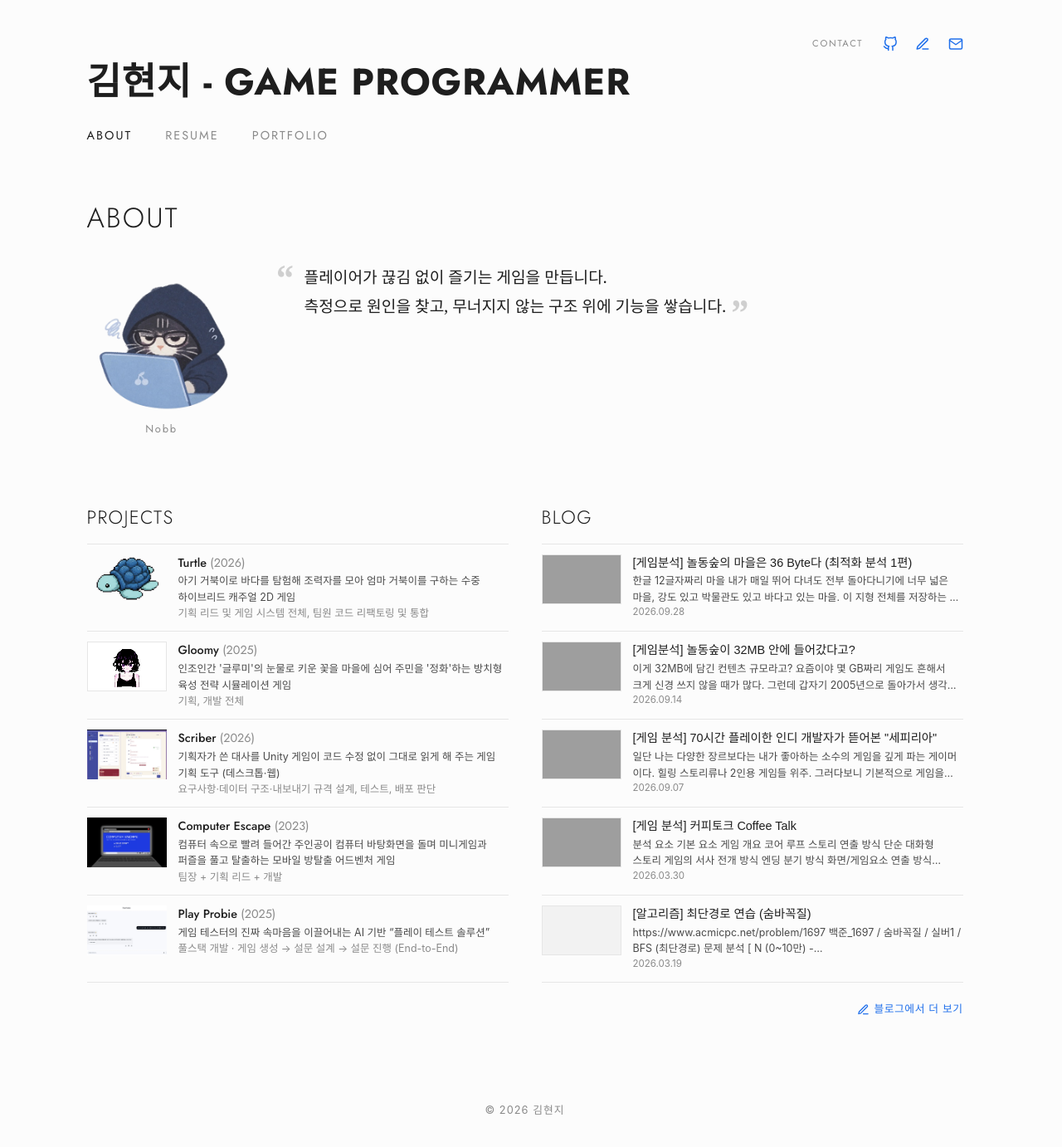
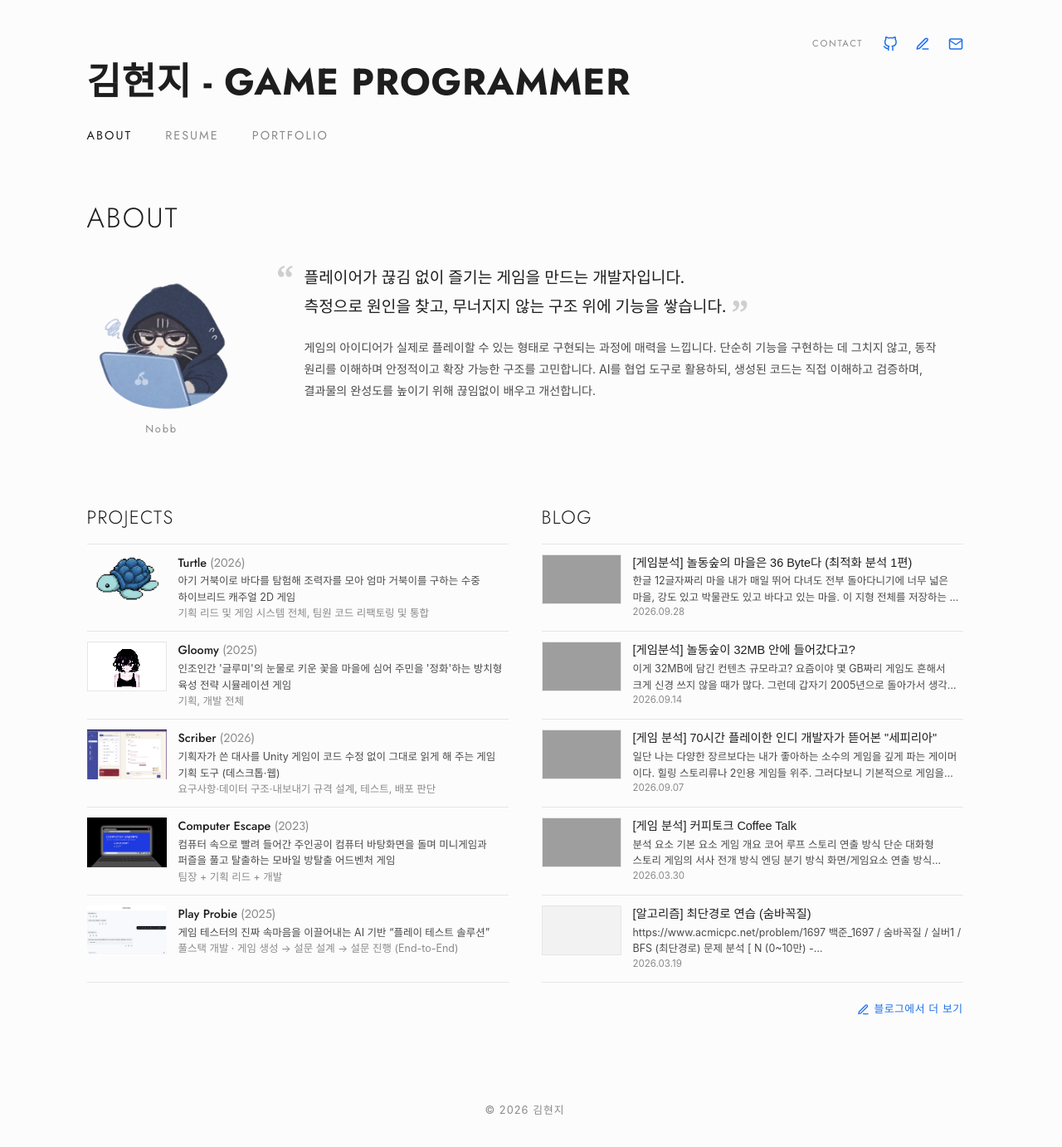
Before and after one commit to HelloNobb/HelloNobb.github.io, a Jekyll site: the page built from index.html, in a window 1280 px wide, cut to the strip 0-1414 px from the top of the page. Shown: the top 1382 px of the strip at 83% size. Built offline with Jekyll 4.4.1, drawn with Linux system fonts in a browser that asks for light colours; some web fonts are replaced; grey boxes are pictures that could not be loaded.

Commit message:
Slogan ends with 개발자입니다, ABOUT intro paragraph, resume PDF slogan fits two lines

```diff
--- a/_config.yml
+++ b/_config.yml
@@ -2,8 +2,12 @@
 title: "김현지"
 role: "Game Programmer"
 slogan: |                       # 줄바꿈이 그대로 표시됩니다
-  플레이어가 끊김 없이 즐기는 게임을 만듭니다.
+  플레이어가 끊김 없이 즐기는 게임을 만드는 개발자입니다.
   측정으로 원인을 찾고, 무너지지 않는 구조 위에 기능을 쌓습니다.
+about: >-                       # ABOUT 슬로건 아래 작은 소개글 (한 문단)
+  게임의 아이디어가 실제로 플레이할 수 있는 형태로 구현되는 과정에 매력을 느낍니다.
+  단순히 기능을 구현하는 데 그치지 않고, 동작 원리를 이해하며 안정적이고 확장 가능한 구조를 고민합니다.
+  AI를 협업 도구로 활용하되, 생성된 코드는 직접 이해하고 검증하며, 결과물의 완성도를 높이기 위해 끊임없이 배우고 개선합니다.
 avatar: /assets/avatar.png
 nickname: "Nobb"              # 프로필 이미지 아래 작은 글씨
 email: "khj59105@gmail.com"
--- a/assets/style.css
+++ b/assets/style.css
@@ -85,6 +85,7 @@ main > h2 { margin-top: 48px; font-weight: 500; }
 .about { display: grid; grid-template-columns: 180px 1fr; gap: 48px; align-items: start; }
 .avatar { width: 100%; aspect-ratio: 1; object-fit: cover; }
 .intro p { margin: 0 0 20px; }
+.about-text { padding-left: 34px; font-size: .88rem; line-height: 1.85; color: var(--fg); }
 .contact { list-style: none; padding: 0; margin: 0; }
 
 /* Overview list (About) */
@@ -198,6 +199,10 @@ main > p.muted { margin: 0 0 8px; }
   .wrap { max-width: none; padding: 0; }
   .site-header, footer, .button, main > h1, .page-head { display: none; }
   .resume-head { margin-top: 0; }
+  .resume-head { column-gap: 20px; }
+  .resume-head .slogan { padding-left: 28px; font-size: 9pt; }
+  .resume-head .slogan::before, .resume-head .slogan::after { font-size: 2.2rem; }
+  .resume-head .contact { white-space: nowrap; }
   main > h2 { border-top-color: #e3e3e3; }
   a { color: inherit; font-weight: inherit; }
   h2, h3, h4 { break-after: avoid; }
--- a/index.html
+++ b/index.html
@@ -11,8 +11,8 @@ layout: default
   <div class="intro">
     <blockquote class="slogan">{{ site.slogan | strip | newline_to_br }}</blockquote>
 
-    {% comment %}Reserved: space where Contact used to be. Put the next ABOUT item here.{% endcomment %}
-    <div class="about-extra"></div>
+    {% comment %}Short intro under the slogan: _config.yml `about`{% endcomment %}
+    <div class="about-extra">{% if site.about %}<p class="about-text">{{ site.about }}</p>{% endif %}</div>
   </div>
 </section>
 
```
Also changed, not shown: 1 other file.
